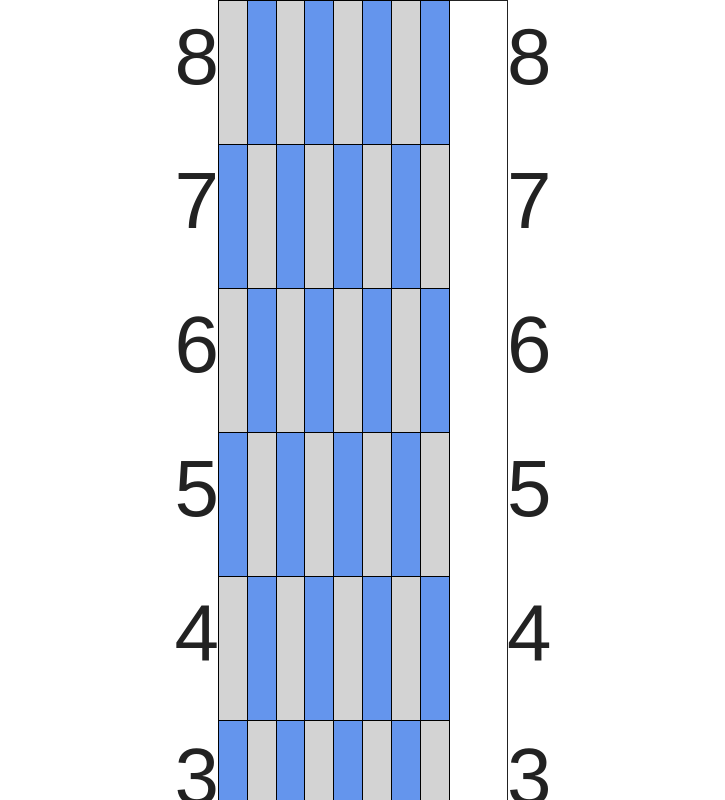
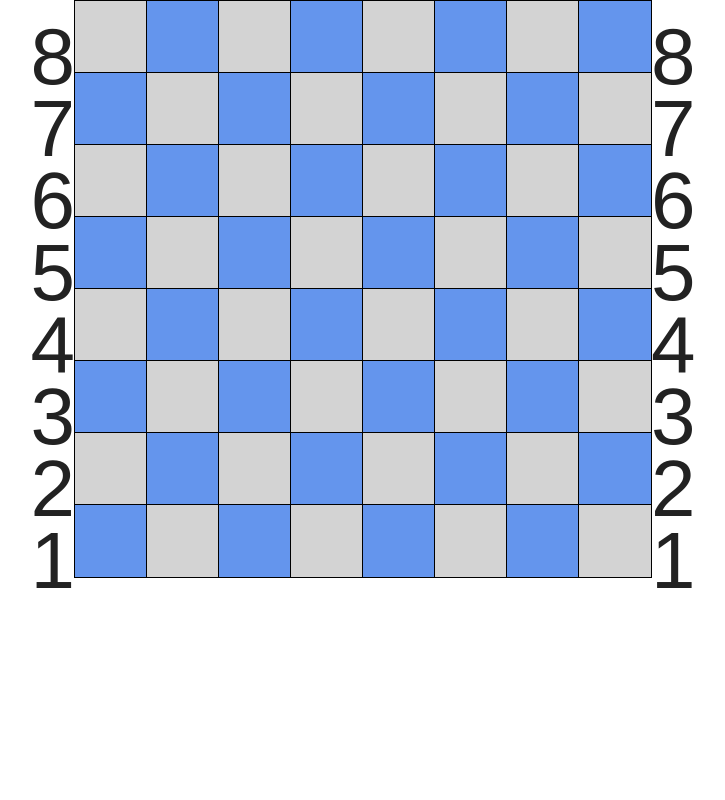
Before and after one commit to jorgehjr84/TIY-Chessboard, a website: page index.html in a window 1280 px wide. Shown: the top 800 px of the page, without its empty margins (277-1002 px from the left). Drawn offline with Linux system fonts and the light colour scheme.

Commit message:
Added chess piece in CSS, but now I want to add the classes in HTML instead

```diff
--- a/css/main.css
+++ b/css/main.css
@@ -99,7 +99,7 @@ textarea {
      border: 1px solid;
      width: 80%; margin: 0 auto;
      min-width: 1in;
-     max-width: 3in;
+     max-width: 6in;
    }
 
    .chessboard {
@@ -169,7 +169,7 @@ textarea {
    .chessboard .square {
      background-color: lightgrey;
      display: block;
-     width: 10%; padding-bottom: 50%;
+     width: 12.5%; padding-bottom: 12.5%;
      outline: 1px solid black;
      float:left;
    }
@@ -195,8 +195,16 @@ textarea {
    .piece-white-rook {
      /* What goes here? */
    }
-
-
+/*
+.chessboard .rank-8
+.file-a::before{
+  content: '\265c';
+  font-size: 40pt;
+  position: absolute;
+  padding-left: .20ex;
+  text-align: center;
+  z-index: 2;
+}*/
 
 
 
```
